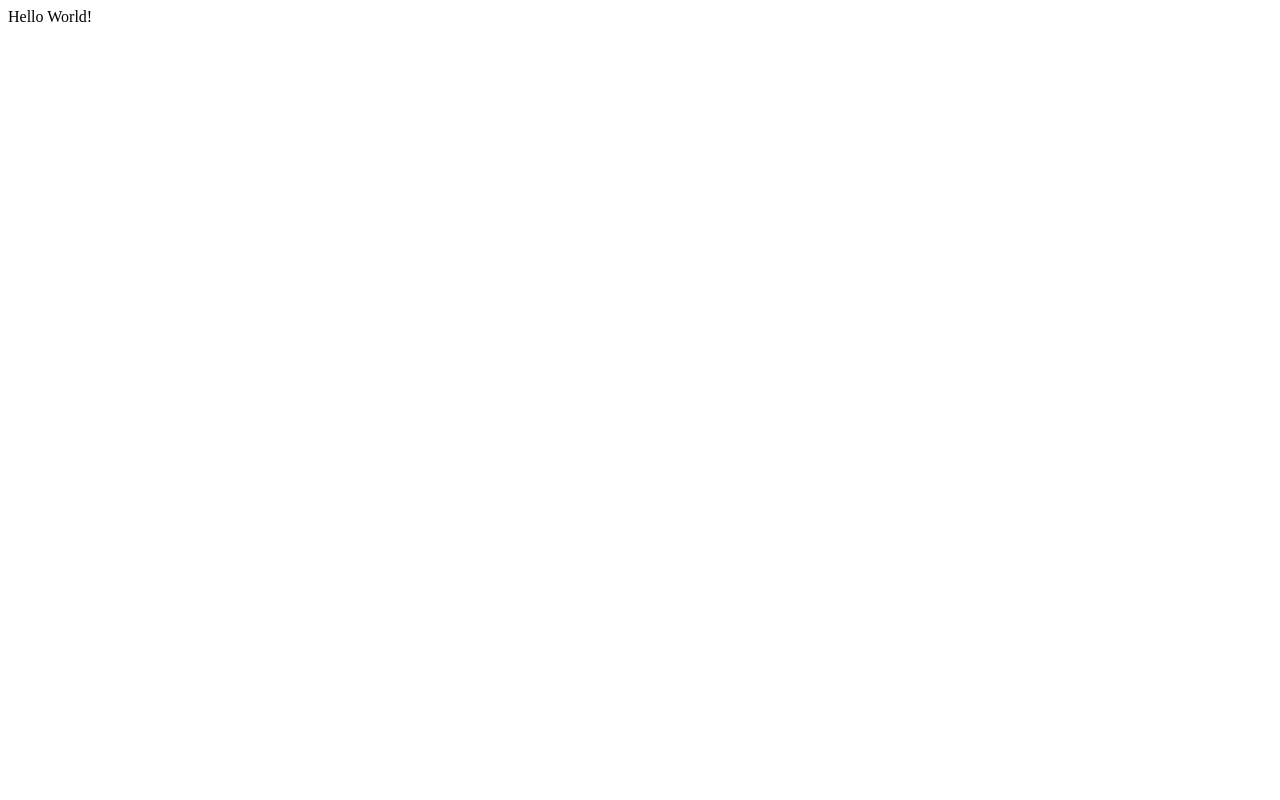
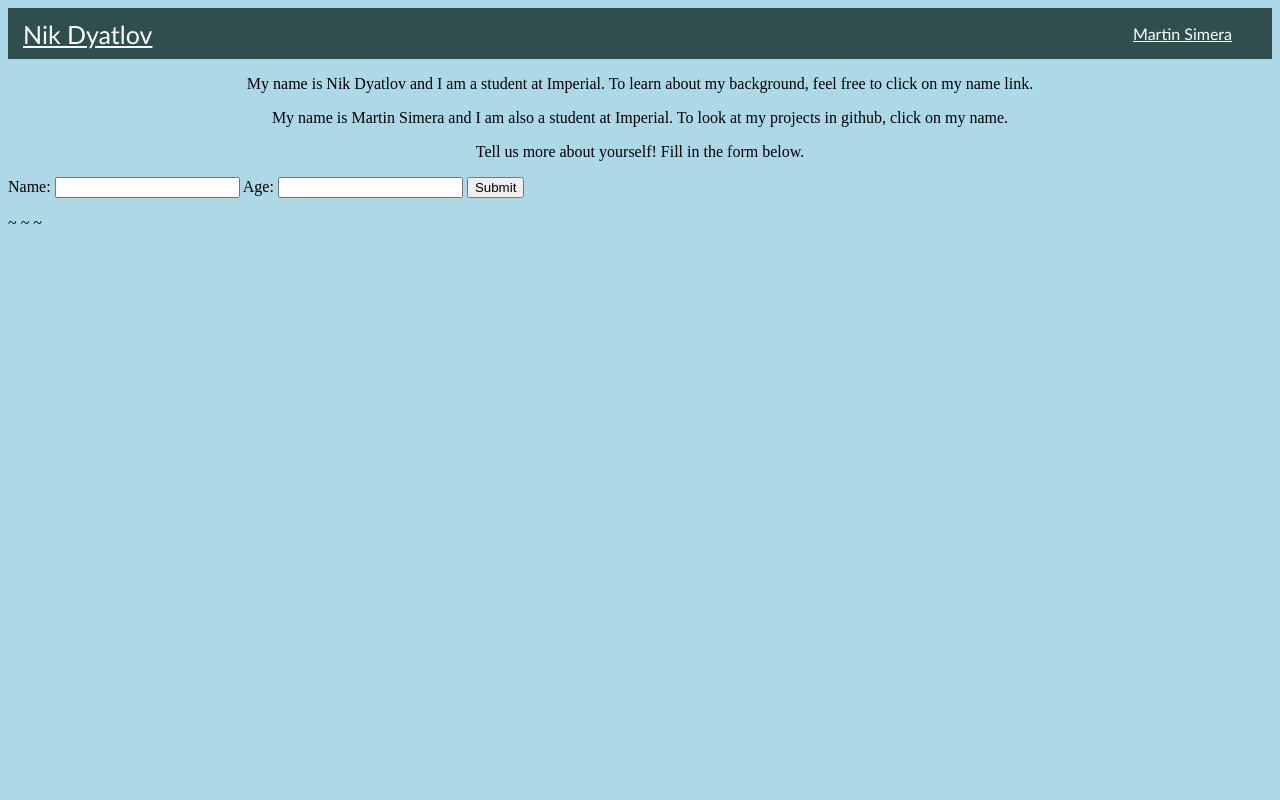
Before and after one commit to FinCoFella/SSELab2, a Flask app: page / in a window 1280 px wide. Before the commit the page is almost empty. Run offline with Flask 3, Linux system fonts and the light colour scheme.

Commit message:
Second Commit

```diff
--- a/app.py
+++ b/app.py
@@ -1,6 +1,12 @@
-from flask import Flask
+from flask import Flask, render_template, request
 app = Flask(__name__)
 
 @app.route("/")
 def hello_world():
-    return "Hello World!"
+    return render_template("index.html")
+
+@app.route("/submit", methods=["POST"])
+def submit():
+    input_name = request.form.get("name")
+    input_age = request.form.get("age")
+    return render_template("hello.html", name=input_name, age=input_age)
--- /dev/null
+++ b/templates/hello.html
@@ -0,0 +1,5 @@
+<body>
+	<h1>Hello {{ name }}!</h1>
+	<p>Name: {{ name }}</p>
+	<p>Age: {{ age }}</p>
+</body>
--- a/templates/index.html
+++ b/templates/index.html
@@ -6,7 +6,7 @@
                 .center{align-items: center; justify-content: space-between; margin-left: auto; margin-right: auto; display: block;}
                 .logo a{font-size: 25px; font-weight: 400; color: white;}
                 li{list-style: none; display: inline-block;}
-                li a{color: white; font-size 18px; font-weight: bold; margin-right: 25px;}
+                li a{color: white; font-size 25px; font-weight: 400; margin-right: 25px;}
                 p{text-align: center;}
                 </style>
         </head>
@@ -15,15 +15,20 @@
                         <div class="navdiv">
                                 <div class="logo" ><a href="https://uk.linkedin.com/in/nikitadyatlov">Nik Dyatlov</a></div>
                                 <ul>
-                                        <li><a href="https://www.imperial.ac.uk/">Imperial College London</a></li>
+                                        <li><a href="https://github.com/martinsimera">Martin Simera</a></li>
                                 </ul>
-                        </div>
+			</div></nav>
                         <p> My name is Nik Dyatlov and I am a student at Imperial. To learn about my background, feel free to click on my name link. </p>
-			<p> To learn more about Imperical College London, feel free to click on the Imperial College London  link.</p>
-        </body>
-
-
+			<p> My name is Martin Simera and I am also a student at Imperial. To look at my projects in github, click on my name.</p>
+			<p> Tell us more about yourself! Fill in the form below.</p>
+        	<form action="/submit" method="post">
+			<label for="namefield">Name:</label>
+			<input type="text" id="namefield" name="name">
+			<label for="agefield">Age:</label>
+			<input type="number" id="agefield" name="age">
+			<input type="submit" value="Submit">
+		</form>
+	</body>
 </html>
 ~
-~
-~
+~                                                                                                                                                                                      ~
```
